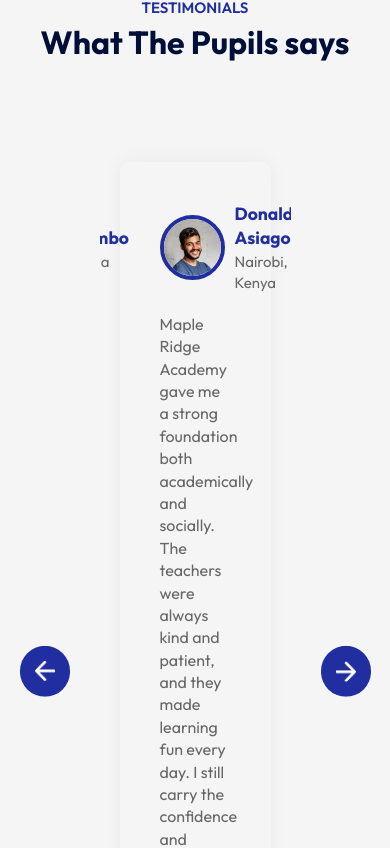
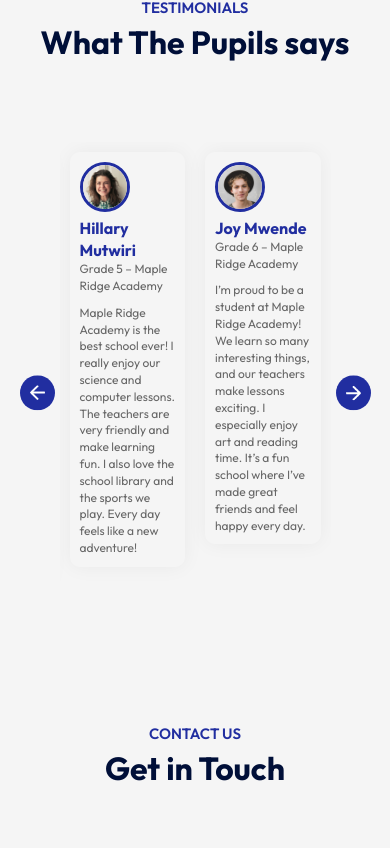
Before and after one commit to vinnietito/Edusity, a React (Vite) app: page / in a window 390 px wide. Shown: the part 3897-4745 px from the top of the page. Built offline with nearby package versions, Linux system fonts and the light colour scheme.

Commit message:
Made the Testimonials page screen responsive

```diff
--- a/src/Components/Testimonials/Testimonials.css
+++ b/src/Components/Testimonials/Testimonials.css
@@ -57,3 +57,37 @@
 .user-info h3{
     color: #212ea0;
 }
+
+/* -------Media Query--------- */
+@media (max-width: 800px){
+    .testimonials{
+        padding: 0 40px;
+    }
+    .next-btn, .back-btn{
+        padding: 10px;
+        width: 35px;
+    }
+    .testimonials ul li{
+        padding: 10px;
+    }
+    .slide{
+        padding: 10px;
+    }
+    .slide img{
+        width: 50px;
+        border: 3px solid #212ea0;
+    }
+}
+@media (max-width: 800px){
+    .user-info{
+        display: block;
+        margin-bottom: 10px;
+        font-size: 12px;
+    }
+    .user-info h3{
+        font-size: 16px;
+    }
+    .slider p{
+        font-size: 12px;
+    }
+}
```
